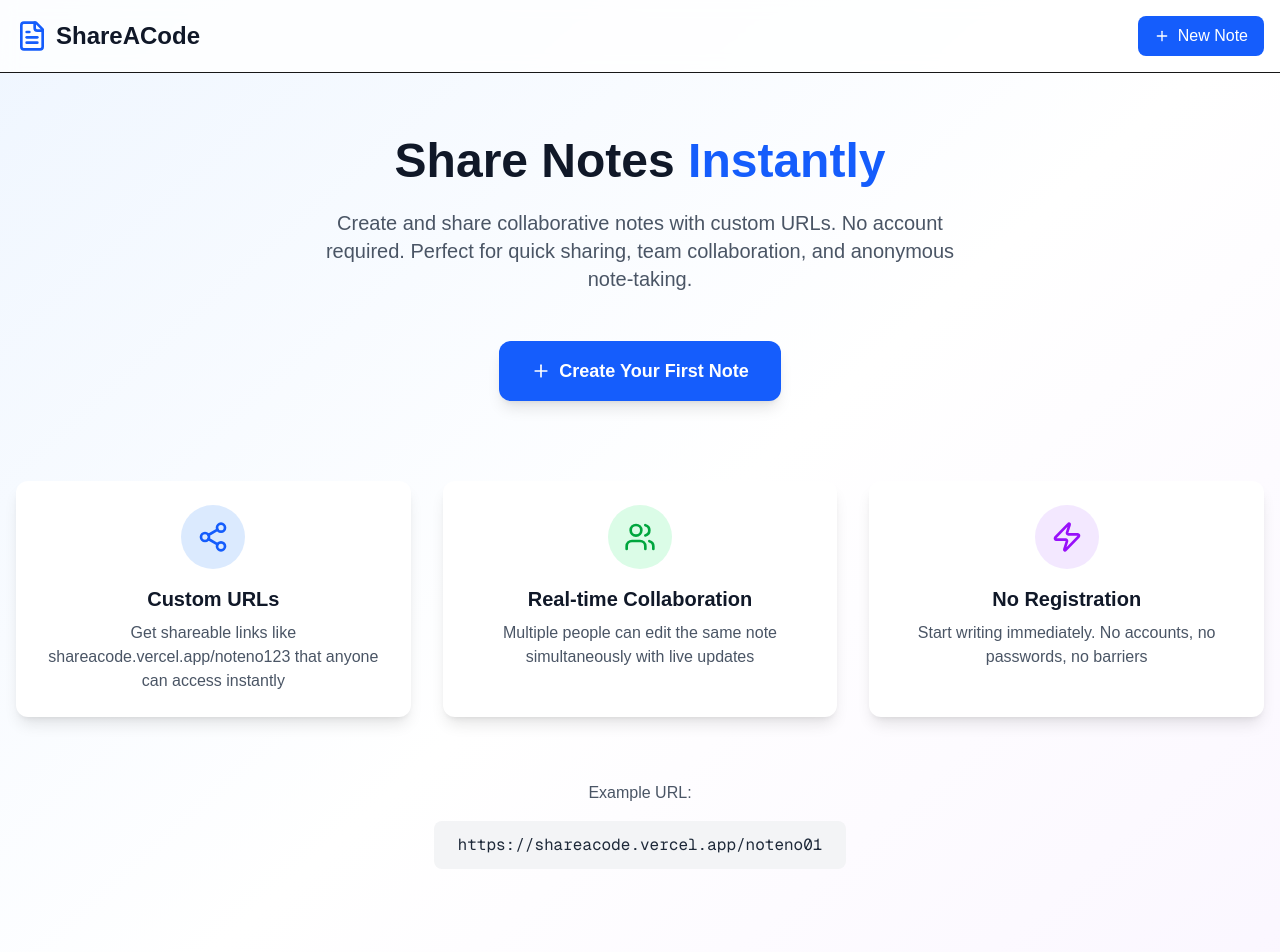
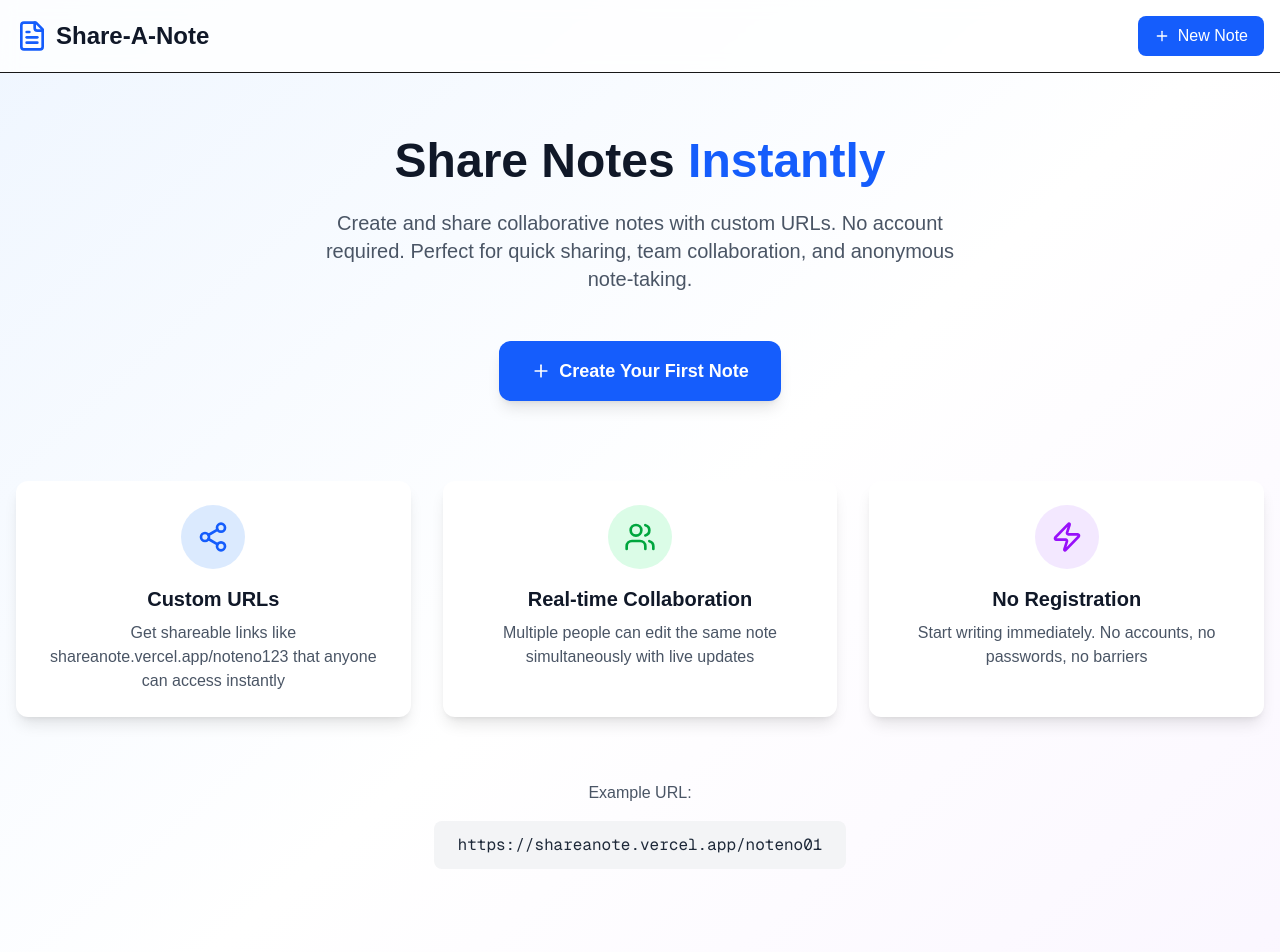
Before and after one commit to OkayAbedin/Share-A-Note, a Next.js app: page / in a window 1280 px wide. Shown: the top 952 px of the page. Built offline with nearby package versions, Linux system fonts and the light colour scheme.

Commit message:
refactor: update application name from ShareACode to Share-A-Note

```diff
--- a/package.json
+++ b/package.json
@@ -1,5 +1,5 @@
 {
-  "name": "shareacode",
+  "name": "share-a-note",
   "version": "0.1.0",
   "private": true,
   "scripts": {
--- a/src/app/layout.tsx
+++ b/src/app/layout.tsx
@@ -13,22 +13,22 @@ const geistMono = Geist_Mono({
 });
 
 export const metadata: Metadata = {
-  title: "ShareACode - Share Notes Instantly",
+  title: "Share-A-Note - Share Notes Instantly",
   description: "Create and share collaborative notes with custom URLs. No account required. Perfect for quick sharing, team collaboration, and anonymous note-taking.",
   keywords: ["notes", "sharing", "collaboration", "anonymous", "real-time", "markdown"],
-  authors: [{ name: "ShareACode" }],
-  creator: "ShareACode",
-  publisher: "ShareACode",
+  authors: [{ name: "Share-A-Note" }],
+  creator: "Share-A-Note",
+  publisher: "Share-A-Note",
   robots: "index, follow",
   openGraph: {
-    title: "ShareACode - Share Notes Instantly",
+    title: "Share-A-Note - Share Notes Instantly",
     description: "Create and share collaborative notes with custom URLs. No account required.",
     type: "website",
     locale: "en_US",
   },
   twitter: {
     card: "summary_large_image",
-    title: "ShareACode - Share Notes Instantly",
+    title: "Share-A-Note - Share Notes Instantly",
     description: "Create and share collaborative notes with custom URLs. No account required.",
   },
 };
--- a/src/app/page-backup.tsx
+++ b/src/app/page-backup.tsx
@@ -21,10 +21,9 @@ export default function Home() {
       {/* Header */}
       <header className="bg-white border-b shadow-sm">
         <div className="container mx-auto px-4 py-3">
-          <div className="flex items-center justify-between">
-            <div className="flex items-center space-x-2">
+          <div className="flex items-center justify-between">            <div className="flex items-center space-x-2">
               <FileText className="h-8 w-8 text-blue-600" />
-              <h1 className="text-2xl font-bold text-gray-900">ShareACode</h1>
+              <h1 className="text-2xl font-bold text-gray-900">Share-A-Note</h1>
             </div>
             <button
               onClick={createNewNote}
@@ -70,7 +69,7 @@ export default function Home() {
             <h3 className="text-xl font-semibold text-gray-900 mb-2">
               Custom URLs
             </h3>            <p className="text-gray-600">
-              Get shareable links like shareacode.vercel.app/noteno123 that anyone can access instantly
+              Get shareable links like shareanote.vercel.app/noteno123 that anyone can access instantly
             </p>
           </div>
 
@@ -102,7 +101,7 @@ export default function Home() {
         {/* Demo URL Example */}
         <div className="mt-16 text-center">
           <p className="text-gray-600 mb-4">Example URL:</p>          <div className="inline-block bg-gray-100 px-6 py-3 rounded-lg font-mono text-gray-800">
-            https://shareacode.vercel.app/noteno01
+            https://shareanote.vercel.app/noteno01
           </div>
         </div>
       </main>
--- a/src/app/page-minimal.tsx
+++ b/src/app/page-minimal.tsx
@@ -21,7 +21,7 @@ export default function Home() {
           <div className="flex items-center justify-between">
             <div className="flex items-center space-x-2">
               <FileText className="h-8 w-8 text-blue-600" />
-              <h1 className="text-2xl font-bold text-gray-900">ShareACode</h1>
+              <h1 className="text-2xl font-bold text-gray-900">Share-A-Note</h1>
             </div>
             <button
               onClick={createNewNote}
--- a/src/app/page-original.tsx
+++ b/src/app/page-original.tsx
@@ -24,7 +24,7 @@ export default function Home() {
           <div className="flex items-center justify-between">
             <div className="flex items-center space-x-2">
               <FileText className="h-8 w-8 text-blue-600" />
-              <h1 className="text-2xl font-bold text-gray-900">ShareACode</h1>
+              <h1 className="text-2xl font-bold text-gray-900">Share-A-Note</h1>
             </div>
             <button
               onClick={createNewNote}
@@ -71,7 +71,7 @@ export default function Home() {
               Custom URLs
             </h3>
             <p className="text-gray-600">
-              Get shareable links like shareacode.vercel.app/noteno123 that anyone can access instantly
+              Get shareable links like shareanote.vercel.app/noteno123 that anyone can access instantly
             </p>
           </div>
 
@@ -104,7 +104,7 @@ export default function Home() {
         <div className="mt-16 text-center">
           <p className="text-gray-600 mb-4">Example URL:</p>
           <div className="inline-block bg-gray-100 px-6 py-3 rounded-lg font-mono text-gray-800">
-            https://shareacode.vercel.app/noteno01
+            https://shareanote.vercel.app/noteno01
           </div>
         </div>
       </main>
--- a/src/app/page-test.tsx
+++ b/src/app/page-test.tsx
@@ -20,7 +20,7 @@ export default function Home() {
           <div className="flex items-center justify-between">
             <div className="flex items-center space-x-2">
               <div className="h-8 w-8 bg-blue-600 rounded"></div>
-              <h1 className="text-2xl font-bold text-gray-900">ShareACode</h1>
+              <h1 className="text-2xl font-bold text-gray-900">Share-A-Note</h1>
             </div>
             <button
               onClick={createNewNote}
--- a/src/app/page.tsx
+++ b/src/app/page.tsx
@@ -24,7 +24,7 @@ export default function Home() {
           <div className="flex items-center justify-between">
             <div className="flex items-center space-x-2">
               <FileText className="h-8 w-8 text-blue-600" />
-              <h1 className="text-2xl font-bold text-gray-900">ShareACode</h1>
+              <h1 className="text-2xl font-bold text-gray-900">Share-A-Note</h1>
             </div>
             <button
               onClick={createNewNote}
@@ -71,7 +71,7 @@ export default function Home() {
               Custom URLs
             </h3>
             <p className="text-gray-600">
-              Get shareable links like shareacode.vercel.app/noteno123 that anyone can access instantly
+              Get shareable links like shareanote.vercel.app/noteno123 that anyone can access instantly
             </p>
           </div>
 
@@ -104,7 +104,7 @@ export default function Home() {
         <div className="mt-16 text-center">
           <p className="text-gray-600 mb-4">Example URL:</p>
           <div className="inline-block bg-gray-100 px-6 py-3 rounded-lg font-mono text-gray-800">
-            https://shareacode.vercel.app/noteno01
+            https://shareanote.vercel.app/noteno01
           </div>
         </div>
       </main>
```
Also changed, not shown: 1 other file (tests, documents, lock files or other folders).
